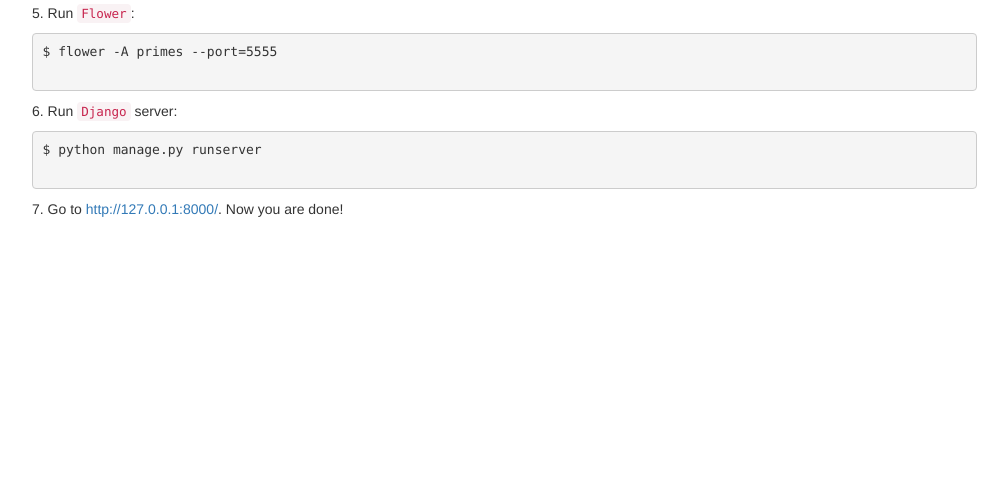
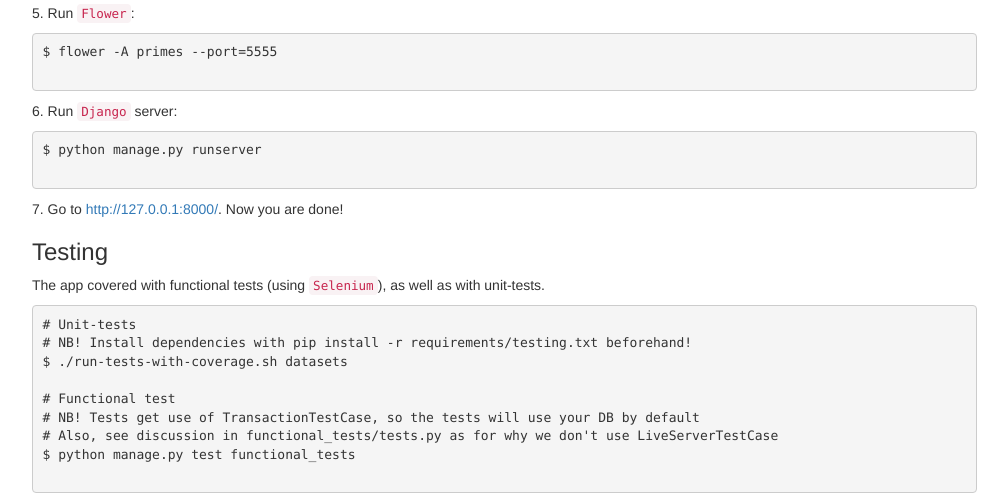
Before and after one commit to pilosus/django-primes-interview, a Django app: page /datasets/ in a window 1280 px wide. Shown: the part 1679-2182 px from the top of the page, without its empty margins (38-1046 px from the left). Before the commit the page ends 1896 px from the top, so only its background shows below. Run offline with Django 3.2, Linux system fonts and the light colour scheme; parts of the project's set-up code (start-up, migrations or seed data) failed here and were passed over; some libraries are stand-ins or nearby versions.

Commit message:
coverage support added for unit-tests; index page's guidelines updated.

```diff
--- a/primes/datasets/templates/datasets/index.html
+++ b/primes/datasets/templates/datasets/index.html
@@ -95,6 +95,21 @@ $ python manage.py runserver
 
         <p>7. Go to <a href="http://127.0.0.1:8000/">http://127.0.0.1:8000/</a>. Now you are done!</p>
 
+        <h3>Testing</h3>
+
+        <p>The app covered with functional tests (using <code>Selenium</code>), as well as with unit-tests.</p>
+
+        <pre>
+# Unit-tests
+# NB! Install dependencies with pip install -r requirements/testing.txt beforehand!
+$ ./run-tests-with-coverage.sh datasets
+
+# Functional test
+# NB! Tests get use of TransactionTestCase, so the tests will use your DB by default
+# Also, see discussion in functional_tests/tests.py as for why we don't use LiveServerTestCase
+$ python manage.py test functional_tests
+        </pre>
+
     </div>
     <div class="col-md-2">
         <h3>Links</h3>
--- a/requirements/testing.txt
+++ b/requirements/testing.txt
@@ -1,2 +1,3 @@
 -r common.txt
 selenium==3.0.2
+coverage==4.2
```
Also changed, not shown: 2 other files.
